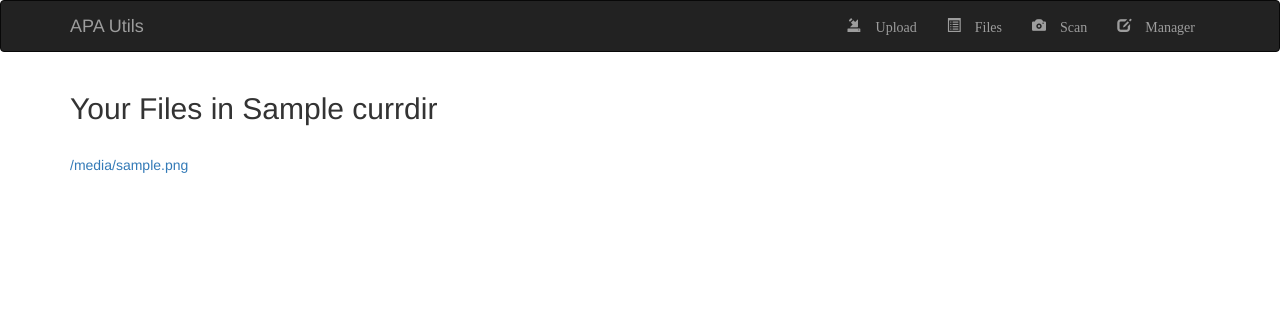
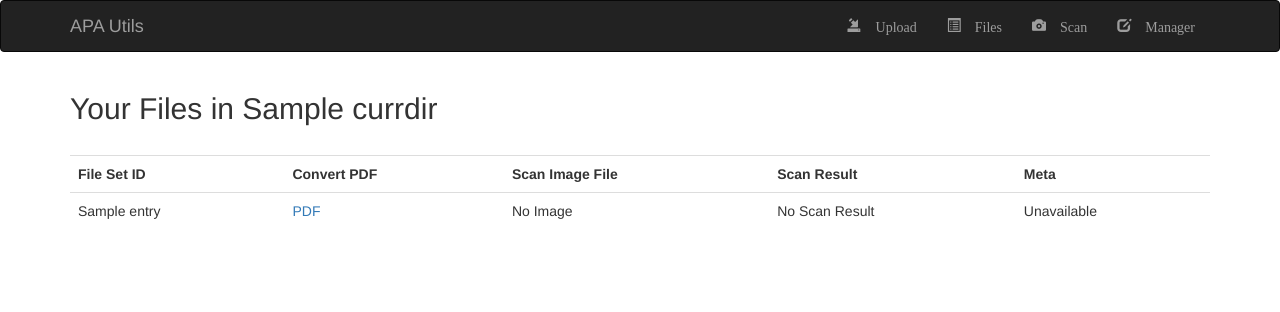
Before and after one commit to paulecar/apa, a Flask app: template app/templates/file_list.html in a window 1280 px wide. Shown: the top 312 px of the page. Run offline with Flask 2, Linux system fonts and the light colour scheme; the template is opened without the code that fills it: most values are stand-ins (such as "Sample title", 1, 10 or a date in 2020); some libraries are stand-ins or nearby versions.

Commit message:
Working file list page without meta data

```diff
--- a/app/routes.py
+++ b/app/routes.py
@@ -48,34 +48,34 @@ def index():
     awayteam = ()
     homeTeamName = ""
     awayTeamName = ""
+    fixedPlayers = []
 
     if session.get('scan_result'):
         flash('Using existing scan result ' + session.get('ID'))
         lines = session.get('scan_result').splitlines()
-        print("Raw text:", lines)
         teams = scantools.findTeams(lines)
         homeTeamName = teams[0]
         awayTeamName = teams[1]
 
         players = scantools.findPlayers(lines)
-        for player in players:
-            print("player :", player)
+        # for player in players:
+        #     print("player :", player)
 
         fixedPlayers = scantools.fixNames(players)
-        for fplayer in fixedPlayers:
-            print("fplayer: ", fplayer)
+        # for fplayer in fixedPlayers:
+        #     print("fplayer: ", fplayer)
 
         # invertedPlayers = invertPlayers(fixedPlayers)
         # print(invertedPlayers)
         hometeam = scantools.createRoster(fixedPlayers, 0, 1, 2, 3, 4)
-        print(homeTeamName)
-        for p in hometeam.items():
-            print("hometeam :", p)
+        # print(homeTeamName)
+        # for p in hometeam.items():
+        #     print("hometeam :", p)
 
         awayteam = scantools.createRoster(fixedPlayers, 5, 6, 7, 8, 9)
-        print(awayTeamName)
-        for p in awayteam.items():
-            print("awayteam: ", p)
+        # print(awayTeamName)
+        # for p in awayteam.items():
+        #     print("awayteam: ", p)
 
     return render_template('index.html', title='Home', teams=fixedPlayers, hometeam=hometeam, awayteam=awayteam, homename=homeTeamName, awayname=awayTeamName)
 
@@ -112,7 +112,17 @@ def uploader():
 def files():
     f_list = os.listdir(os.path.join(app.config['UPLOAD_FOLDER'], session.get('ID')))
     f_list.sort()
-    return render_template('file_list.html',files=f_list,currdir=app.config['UPLOAD_FOLDER'] + "/" + session.get('ID'))
+    f_dict={}
+
+    # Priminng the keys
+    for f in f_list:
+        f_dict[f.rsplit('.', 1)[0]]={}
+
+    # Loading the available files per key
+    for f in f_list:
+        f_dict[f.rsplit('.', 1)[0]][f.rsplit('.', 1)[1]] = f
+
+    return render_template('file_list.html', files=f_dict, currdir=app.config['UPLOAD_FOLDER'] + "/" + session.get('ID'))
 
 
 @app.route('/convert/<filename>', methods=['GET'])
@@ -125,26 +135,21 @@ def convert(filename):
     pdf2png(convert_file, "-r300", png_file)
     print("Conv End: ", time.strftime('%X %x %Z'))
 
-    f_list = os.listdir(os.path.join(app.config['UPLOAD_FOLDER'], session.get('ID')))
-    return render_template('file_list.html',files=f_list,currdir=app.config['UPLOAD_FOLDER'] + "/" + session.get('ID'))
+    return redirect(url_for('files'))
 
 
 @app.route('/scanpng/<filename>', methods=['GET'])
 def scanpng(filename):
     scan_file = os.path.join(app.config['UPLOAD_FOLDER'], session.get('ID'), filename)
 
-    print("Scan Start: ", time.strftime('%X %x %Z'))
+    # print("Scan Start: ", time.strftime('%X %x %Z'))
     result = scantools.scan(filename, Image.open(scan_file))
-    print("Scan End: ", time.strftime('%X %x %Z'))
-
-    flash('Scanners:')
-    flash(result)
+    # print("Scan End: ", time.strftime('%X %x %Z'))
 
     session['scan_result'] = result
     session['current_form'] = filename.rsplit('.', 1)[0]
 
     newname = os.path.join(app.config['UPLOAD_FOLDER'], session.get('ID'), filename.rsplit('.', 1)[0] + '.txt')
-    print("newname:", newname)
 
     with open(newname, 'w') as f:
         f.write(result)
@@ -155,7 +160,6 @@ def scanpng(filename):
 @app.route('/loadtxt/<filename>', methods=['GET'])
 def loadtxt(filename):
     file = os.path.join(app.config['UPLOAD_FOLDER'], session.get('ID'), filename)
-    print(file)
 
     with open(file, 'r') as f:
         result = f.read()
--- a/app/templates/file_list.html
+++ b/app/templates/file_list.html
@@ -4,14 +4,33 @@
 {% block app_content %}
 
     <h2>Your Files in {{ currdir }}</h2> </br>
-    {% for file in files: %}
-        {% if file.rsplit('.', 1)[1]=='pdf' %}
-            <A href="{{ url_for('convert', filename=file) }}">{{ file }}</A> </br></br>
-        {% elif file.rsplit('.', 1)[1]=='txt' %}
-            <A href="{{ url_for('loadtxt', filename=file) }}">{{ file }}</A> </br></br>
-        {% else %}
-            <A href="{{ url_for('scanpng', filename=file) }}">{{ file }}</A> </br></br>
-        {% endif %}
-    {% endfor %}
+
+    <div class="table-responsive">
+        <table title="Files" class="table">
+            <th>File Set ID</th>
+            <th>Convert PDF</th>
+            <th>Scan Image File</th>
+            <th>Scan Result</th>
+            <th>Meta</th>
+            {% for entry, files in files.items() %}
+                <tr>
+                    <td>{{entry}}</td>
+                    <td><a title="Convert this file to image" href="{{ url_for('convert', filename=files['pdf']) }}">PDF</a></td>
+                    {% if 'png' in files.keys() %}
+                        <td><a title="Scan this file to text" href="{{ url_for('scanpng', filename=files['png']) }}">PNG</a></td>
+                    {% else %}
+                        <td>No Image</td>
+                    {% endif %}
+                    {% if 'txt' in files.keys() %}
+                        <td><a title="Select this scan result" href="{{ url_for('loadtxt', filename=files['txt']) }}">Result</a></td>
+                    {% else %}
+                        <td>No Scan Result</td>
+                    {% endif %}
+                    <td>Unavailable</td>
+                </tr>
+            {% endfor %}
+        </table>
+    </div>
+
 
 {% endblock %}
--- a/app/templates/index.html
+++ b/app/templates/index.html
@@ -1,9 +1,12 @@
 {% extends "base.html" %}
 
 {% block app_content %}
+
     <h1 class="text-muted" align="center"> APA Utils<br></h1>
     <h2  class="text-muted" align="center"> Scanned Rosters from '{{session['current_form']}}'</h2>
+
     <div class="table-responsive">
+
         <table title="Teams" class="table">
             <tr>
                 <th colspan="4" align="center">{{homename}}</th>
@@ -30,6 +33,7 @@
                 </tr>
             {% endfor %}
         </table>
+
     </div>
 
 {% endblock %}
--- a/scantools.py
+++ b/scantools.py
@@ -28,17 +28,17 @@ def scan(title, image):
         api.Recognize()
         _ocrResult = api.GetUTF8Text()
         _conf = api.MeanTextConf()
-        print (title, _ocrResult)
+        # print (title, _ocrResult)
         return _ocrResult
 
 
 def findTeams(lines):
     for idx, line in enumerate(lines):
-        print("line", idx, line)
-        if "Home Team" in line:
-            print("might work:", idx)
+        # print("line", idx, line)
+        # if "Home Team" in line:
+        #     print("might work:", idx)
         if "Team:" in line:
-            print("Found Teams:", type(line), idx, line)
+        #     print("Found Teams:", type(line), idx, line)
             break
     splitline = line.split("Team:")
     teams = [t.strip() for t in splitline]
@@ -53,7 +53,7 @@ def findPlayers(lines):
         if "SL MP" in line:
             start = idx
             stop = idx + 9
-            print("Found Players:", idx, start, stop, line)
+            # print("Found Players:", idx, start, stop, line)
         if idx==stop:
             break
         if idx > start:
@@ -84,20 +84,20 @@ def splitNames(p):
 def fixNames(players):
     cleanPlayers = []
     for pair in players:
-        print(len(pair), pair)
+        # print(len(pair), pair)
         pair = [i for i in pair if i not in ('', '.')]
         pair_pattern = listCheck(pair)
-        print("Pattern:", pair_pattern)
+        # print("Pattern:", pair_pattern)
         if pair_pattern == pattern[1]:
-            print("fixin trouble 1:", pair_pattern, pair)
+            # print("fixin trouble 1:", pair_pattern, pair)
             pair[3] = ''.join((pair[3] + " " + pair[4]))
             del pair[4]
         elif pair_pattern == pattern[2]:
-            print("fixin trouble 2:", pair_pattern, pair)
+            # print("fixin trouble 2:", pair_pattern, pair)
             pair[8] = ''.join((pair[8] + " " + pair[9]))
             del pair[9]
         elif pair_pattern == pattern[3]:
-            print("fixin trouble 3:", pair_pattern, pair)
+            # print("fixin trouble 3:", pair_pattern, pair)
             pair[3] = ''.join((pair[3] + " " + pair[4]))
             pair[8] = ''.join((pair[8] + " " + pair[9]))
             del pair[4]
@@ -105,13 +105,13 @@ def fixNames(players):
         elif pair_pattern == pattern[4] or \
              pair_pattern == pattern[5] or \
              pair_pattern == pattern[6]:
-            print("fixin trouble 456:", pair_pattern, pair)
+            # print("fixin trouble 456:", pair_pattern, pair)
             pair = splitNames(pair)
 
         cleanpair = [col.rstrip(',') for col in pair]
         extraClean = [i for i in cleanpair if i not in ('', '.')]
-        if listCheck(cleanpair) != pattern[0]:
-            print("Trouble with cleaning pair:", pair)
+        # if listCheck(cleanpair) != pattern[0]:
+        #     print("Trouble with cleaning pair:", pair)
         cleanPlayers.append(extraClean)
     return cleanPlayers
 
@@ -119,7 +119,7 @@ def fixNames(players):
 def createRoster(teamlists, sl, mp, id, last, first):
     roster = {}
     for row in teamlists:
-        print("Row:", row)
+        # print("Row:", row)
         # format of each entry[apaId]: (skill, match, last, first )
         try:
             roster[row[id]] = (row[sl], row[mp], row[first], row[last])
```
Lines whose indentation alone changed are shown as unchanged.
